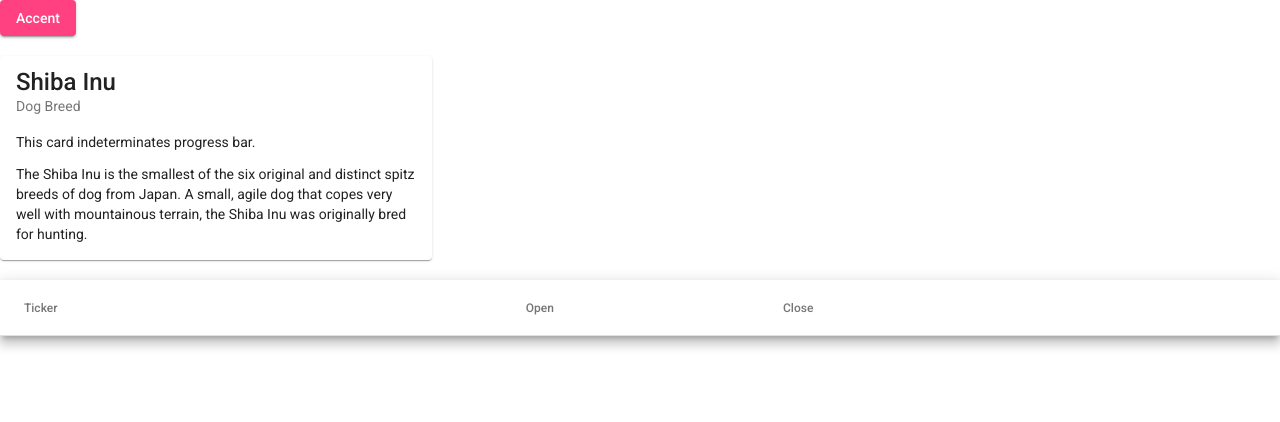
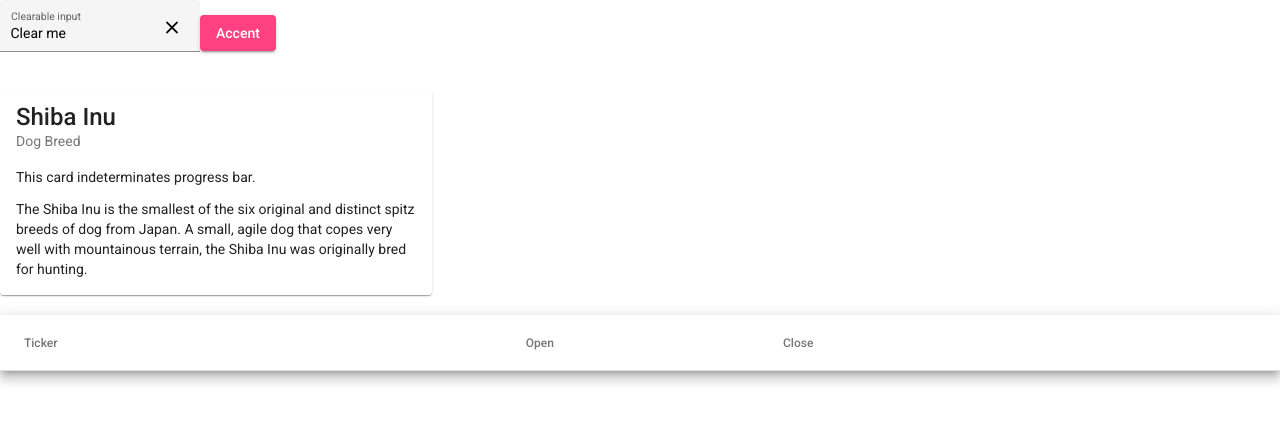
Before and after one commit to NefferKSB/stock-tracker-app, an Angular app: page / in a window 1280 px wide. Shown: the top 422 px of the page. Built offline with nearby package versions, Linux system fonts and the light colour scheme; no server answers.

Commit message:
Added input for Ticker

```diff
--- a/src/app/Components/Stock-Card/stock-info-card.component.css
+++ b/src/app/Components/Stock-Card/stock-info-card.component.css
@@ -3,3 +3,6 @@
   margin-top: 20px;
   margin-bottom: 20px;
 }
+.example-form-field {
+  width: 200px;
+}
--- a/src/app/Components/Stock-Card/stock-info-card.component.html
+++ b/src/app/Components/Stock-Card/stock-info-card.component.html
@@ -1,3 +1,11 @@
+<mat-form-field class="example-form-field" appearance="fill">
+  <mat-label>Clearable input</mat-label>
+  <input matInput type="text" [(ngModel)]="value">
+  <button *ngIf="value" matSuffix mat-icon-button aria-label="Clear" (click)="value=''">
+    <mat-icon>close</mat-icon>
+  </button>
+</mat-form-field>
+
 <button (click)="getTickerInfo()" mat-raised-button color="accent">Accent</button>
 <mat-card class="example-card">
   <mat-card-title>Shiba Inu</mat-card-title>
--- a/src/app/Components/Stock-Card/stock-info-card.component.ts
+++ b/src/app/Components/Stock-Card/stock-info-card.component.ts
@@ -7,7 +7,7 @@ import { StockDataService } from 'src/app/Services/Stock-Data/stock-data.service
   styleUrls: ['./stock-info-card.component.css']
 })
 export class StockInfoCardComponent {
-
+  value = 'Clear me';
   longText = `The Shiba Inu is the smallest of the six original and distinct spitz breeds of dog
   from Japan. A small, agile dog that copes very well with mountainous terrain, the Shiba Inu was
   originally bred for hunting.`;
```
Also changed, not shown: src/app/app.module.ts (+9 -1 lines).
